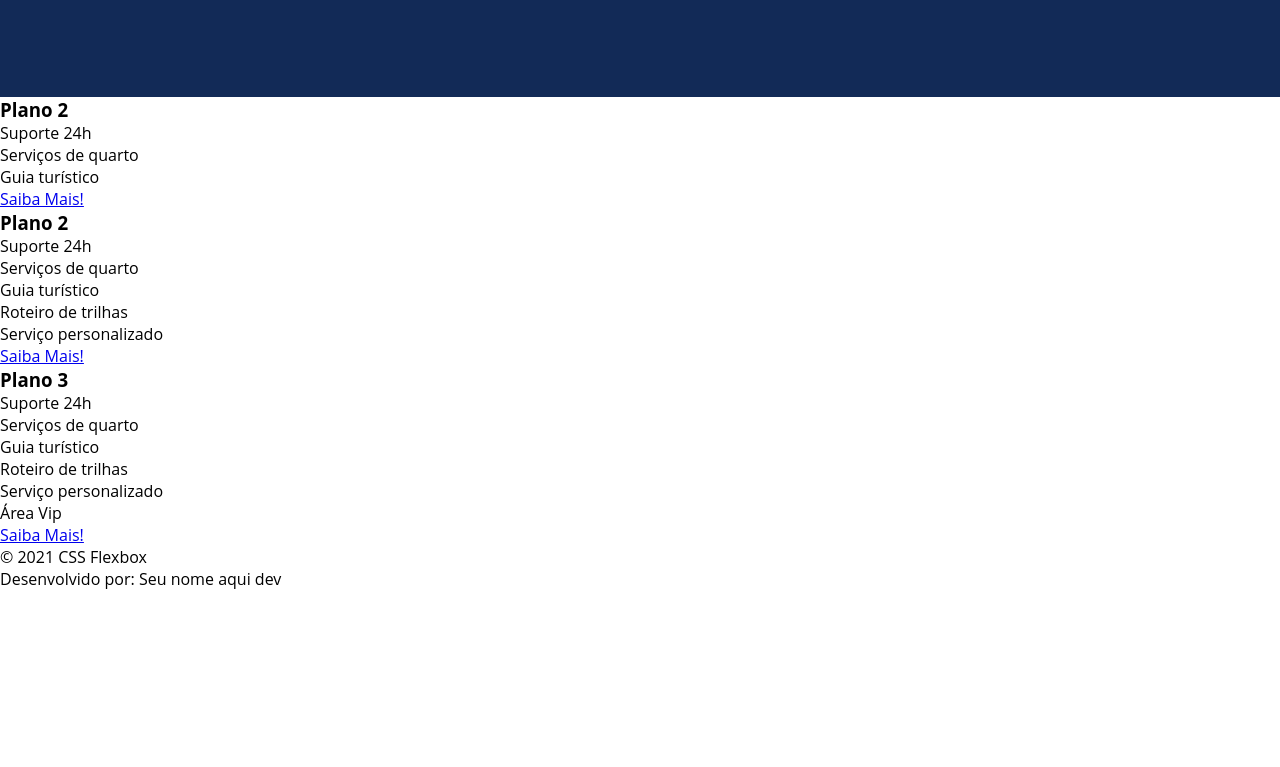
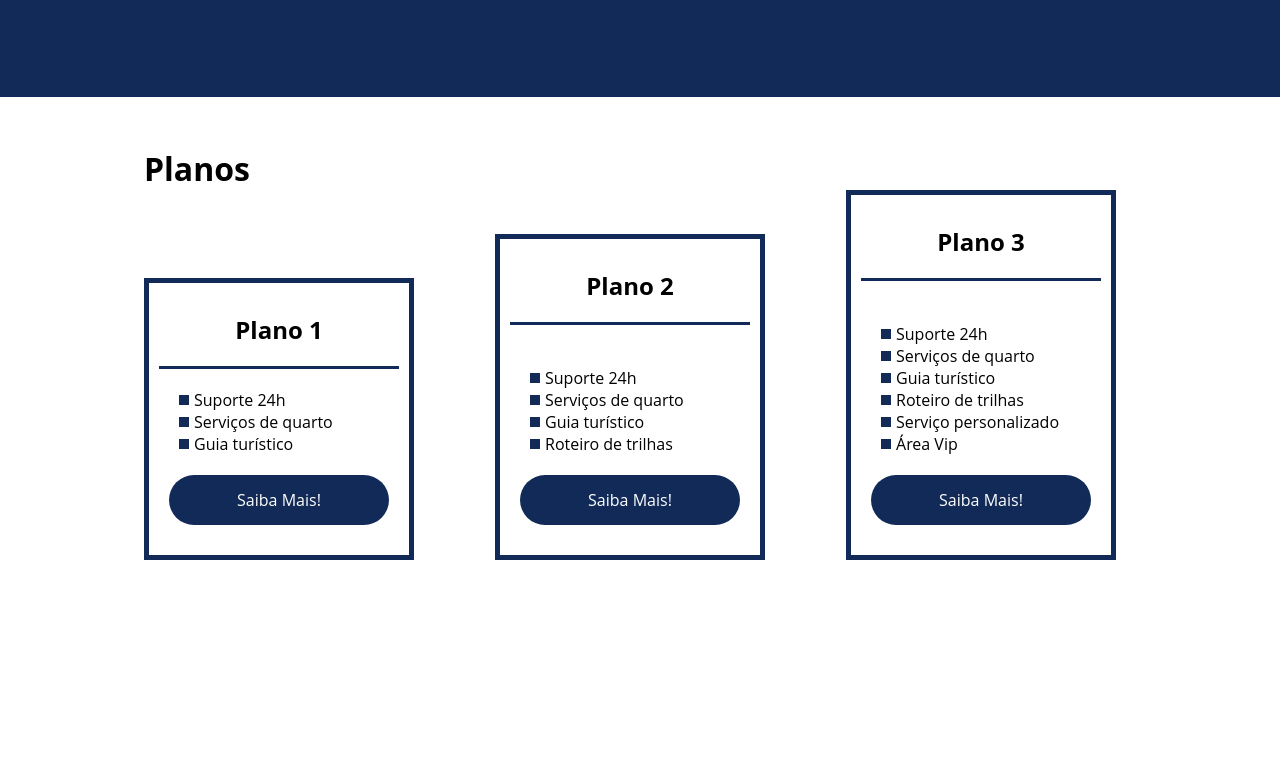
Before and after one commit to paulohmoreira/projeto-flexbox, a plain HTML site: page index.html in a window 1280 px wide. Shown: the part 1573-2340 px from the top of the page. Before the commit the page ends 2163 px from the top, so only its background shows below. Drawn offline with Linux system fonts and the light colour scheme.

Commit message:
Configurações da seção planos

```diff
--- a/index.html
+++ b/index.html
@@ -24,7 +24,7 @@
         <div class="texto-apresentacao">
             <h1>Flex <br>Turismos</h1>
             <p>O melhor serviço para você!</p>
-            <a href="">Saiba Mais!</a>
+            <a href="" class="btn">Saiba Mais!</a>
         </div>
 
         <div>
@@ -73,32 +73,34 @@
         </div>
     </div>
 
-    <div>
-
-        <div>
-            <h3>Plano 2</h3>
+    <div class="flex-container" id="planos">
+        <div><h2>Planos</h2></div>
+        <div class="list-planos">
+            <div class="item-plano">
+                <h3>Plano 1</h3>
                 <ul>
                     <li>Suporte 24h</li>
                     <li>Serviços de quarto</li>
                     <li>Guia turístico</li>
                 </ul>
-            <a href="#">Saiba Mais!</a>
+                <a href="#" class="btn">Saiba Mais!</a>
             </div>
 
-        <div>
+            <div class="item-plano">
                 <h3>Plano 2</h3>
+                <br>
                 <ul>
                     <li>Suporte 24h</li>
                     <li>Serviços de quarto</li>
                     <li>Guia turístico</li>
                     <li>Roteiro de trilhas</li>
-                <li>Serviço personalizado</li>
                 </ul>
-            <a href="#">Saiba Mais!</a>
+                <a href="#" class="btn">Saiba Mais!</a>
             </div>
 
-        <div>
+            <div class="item-plano">
                 <h3>Plano 3</h3>
+                <br>
                 <ul>
                     <li>Suporte 24h</li>
                     <li>Serviços de quarto</li>
@@ -107,7 +109,8 @@
                     <li>Serviço personalizado</li>
                     <li>Área Vip</li>
                 </ul>
-            <a href="#">Saiba Mais!</a>
+                <a href="#" class="btn">Saiba Mais!</a>
+            </div>
         </div>
     </div>
 
--- a/style.css
+++ b/style.css
@@ -66,7 +66,7 @@ header .menu{
     margin-bottom: 10px;
 }
 
-.texto-apresentacao a{
+.btn{
     background-color: #122A57;
     color: #fff;
     text-align: center;
@@ -163,3 +163,70 @@ header .menu{
     width: 80%;
     margin: auto;
 }
+
+#planos{
+    flex-direction: column;
+    min-height: 100vh;
+    padding-top: 50px;
+}
+
+#planos h2 {
+    font-size: 32px;
+}
+
+.list-planos{
+    display: flex;
+    align-items: flex-end;
+    justify-content: space-between;
+}
+
+.item-plano{
+    flex: 1;
+    border: 5px solid #122A57;
+    margin-right: 20px;
+    padding: 10px;
+    max-width: 240px;
+}
+
+.item-plano .btn{
+    margin: auto;
+    margin-bottom: 20px;
+}
+
+.item-plano h3{
+    font-size: 24px;
+    display: flex;
+    flex-direction: column;
+    text-align: center;
+    margin-top: 20px;
+}
+
+.item-plano h3::after{
+    content: "";
+    background-color: #122A57;
+    width: 100%;
+    height: 3px;
+    margin-top: 20px;
+    margin-bottom: 10px;
+}
+
+.item-plano ul{
+    padding: 10px 20px;
+    display: flex;
+    flex-direction: column;
+    margin-bottom: 10px;
+}
+
+.item-plano ul li{
+    display: flex;
+    flex-wrap: nowrap;
+    align-items: center;
+}
+
+.item-plano ul li::before{
+    content: "";
+    width: 10px;
+    height: 10px;
+    background-color: #122A57;
+    margin-right: 5px ;
+}
```
Lines whose indentation alone changed are shown as unchanged.
